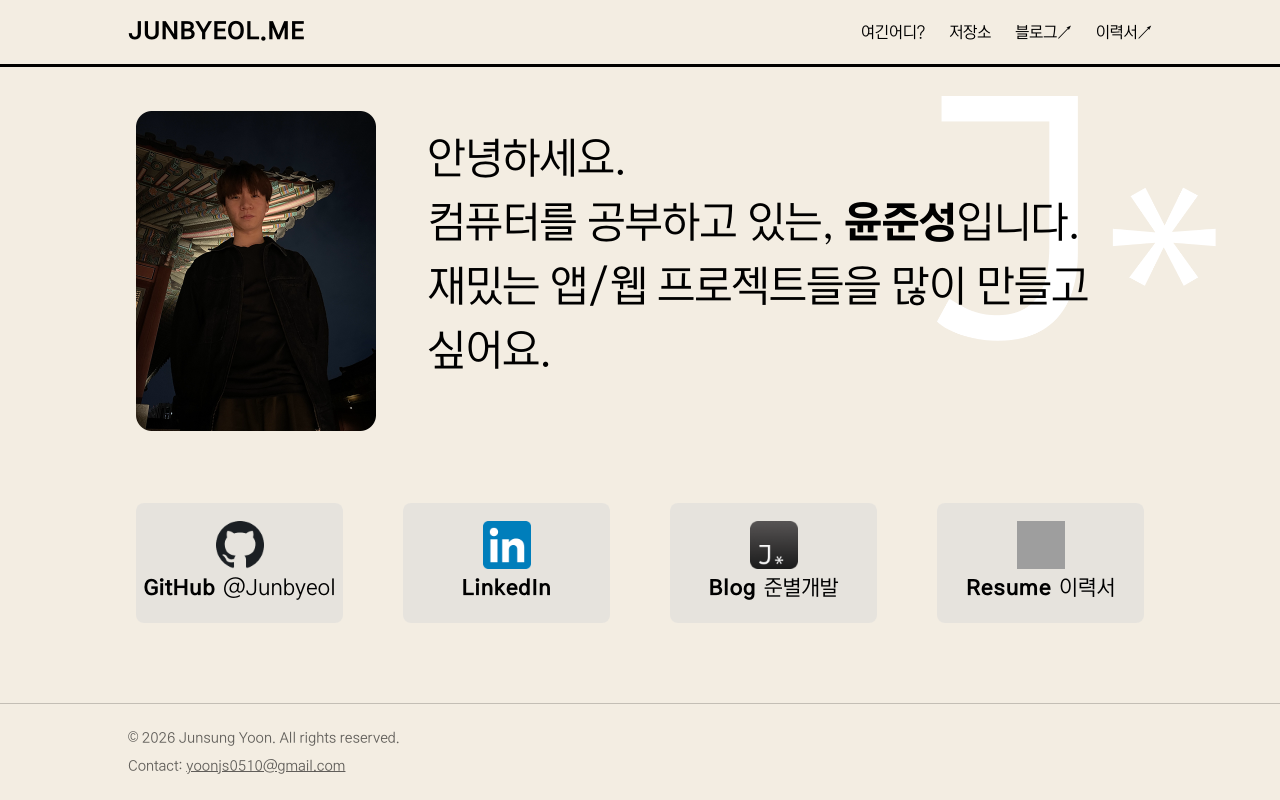
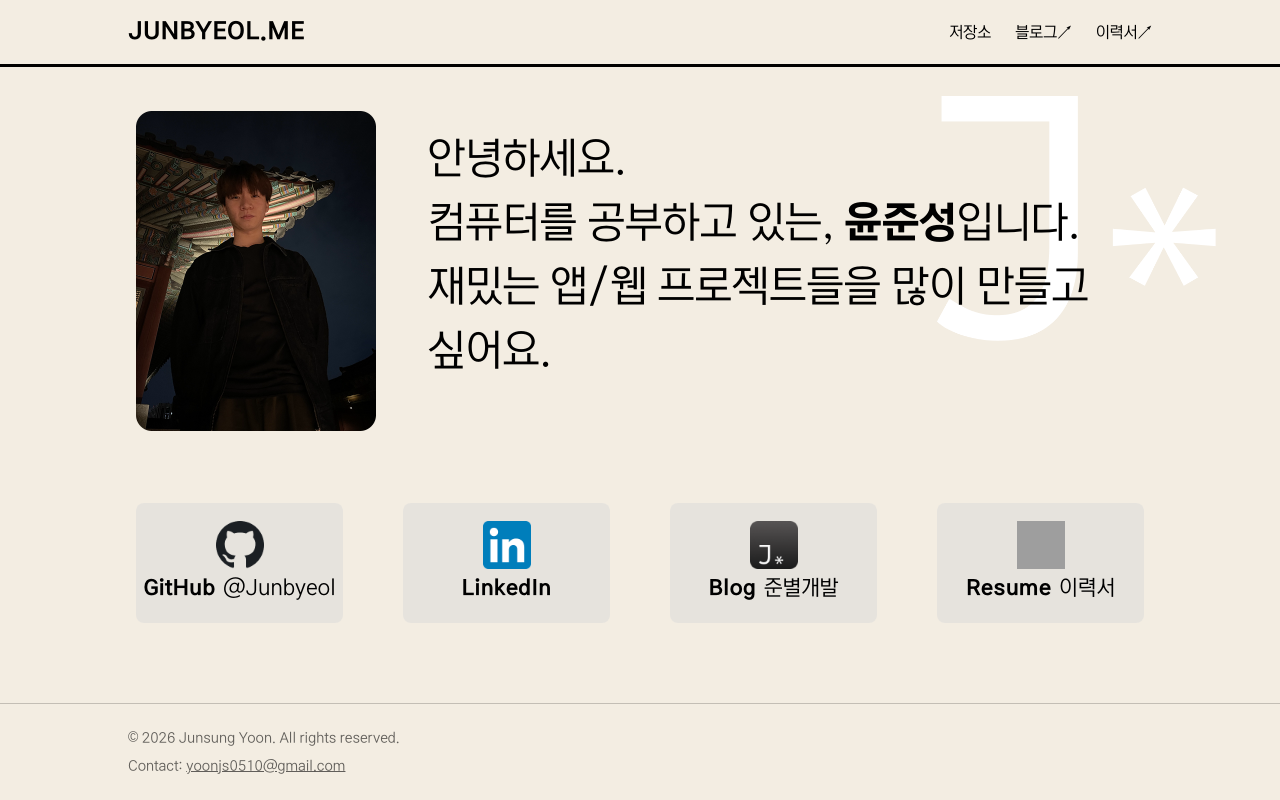
Before and after one commit to junbyeol/junbyeol.me, a React (Vite) app: page / in a window 1280 px wide. Built offline with nearby package versions, Linux system fonts and the light colour scheme; grey boxes are pictures that could not be loaded; a web font is replaced by a local one.

Commit message:
fix: Remove about routes from header

```diff
--- a/src/components/Header.tsx
+++ b/src/components/Header.tsx
@@ -7,7 +7,7 @@ type NavItem = {
 };
 
 const NAV_ITEMS: NavItem[] = [
-  { label: "여긴어디?", to: "/about" },
+  // { label: "여긴어디?", to: "/about" },
   { label: "저장소", to: "/archive" },
   { label: "블로그↗", href: "https://blog.junbyeol.me" },
   { label: "이력서↗", href: "https://resume.junbyeol.me" },
```
